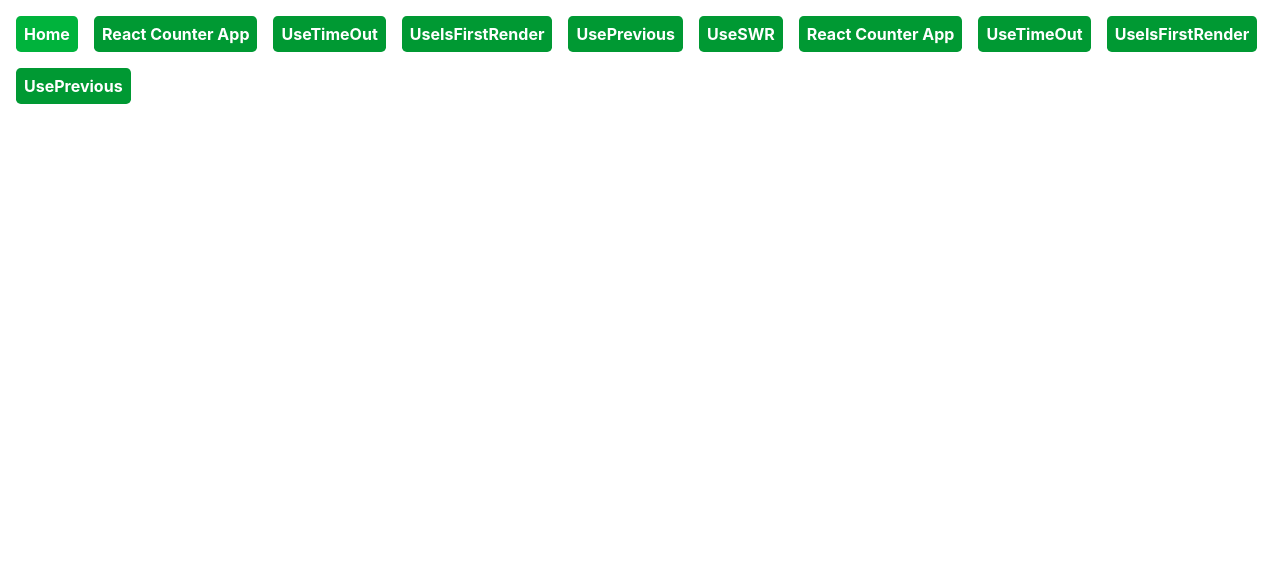
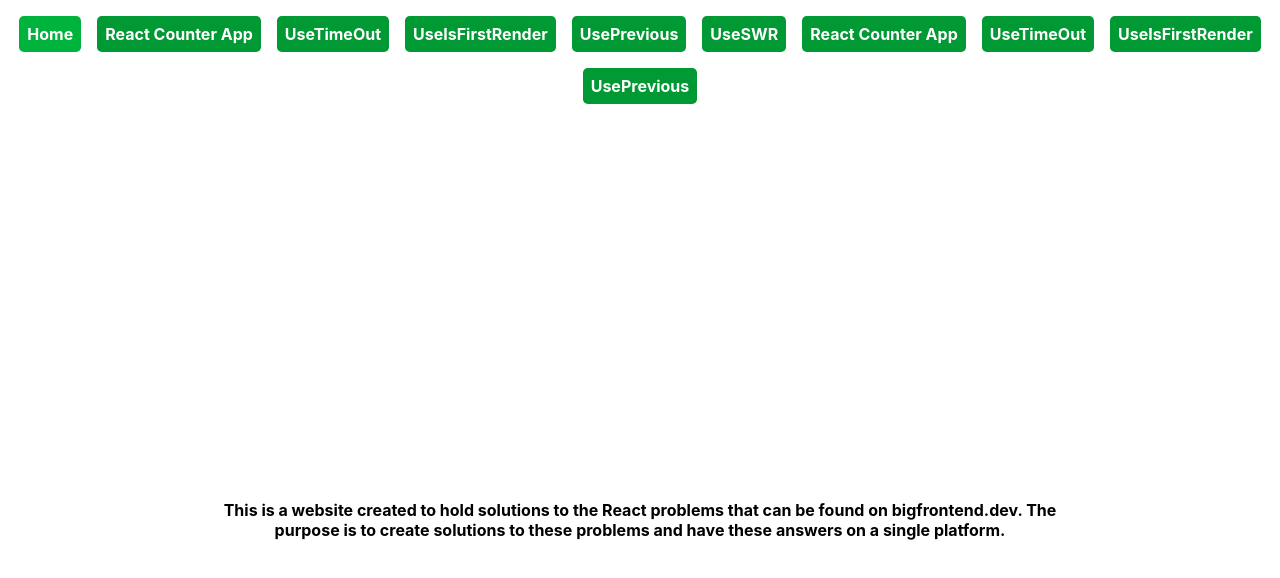
Before and after one commit to raymondpoon95/big-frontend-dev, a React (Create React App) app: page / in a window 1280 px wide. Shown: the top 578 px of the page. Built offline with nearby package versions, Linux system fonts and the light colour scheme.

Commit message:
updated styling for home page

```diff
--- a/src/index.css
+++ b/src/index.css
@@ -13,11 +13,23 @@ code {
     monospace;
 }
 
+.home-description {
+  display: flex;
+  height: 100vh;
+  width: 70%;
+  margin: auto;
+  align-items: center;
+  font-weight: bold;
+  text-align: center;
+}
+
 .links-container {
   display: flex;
   flex-wrap: wrap;
   padding: 1rem;
   gap: 1rem;
+  justify-content: center;
+  align-items: center;
 }
 
 .links-container > a {
--- a/src/pages/Home/Home.tsx
+++ b/src/pages/Home/Home.tsx
@@ -36,6 +36,13 @@ const Home = () => {
           );
         })}
       </div>
+      {pathname === "/" && (
+        <p className="home-description">
+          This is a website created to hold solutions to the React problems that
+          can be found on bigfrontend.dev. The purpose is to create solutions to
+          these problems and have these answers on a single platform.
+        </p>
+      )}
       <div className="code-container">
         <Outlet />
       </div>
```
